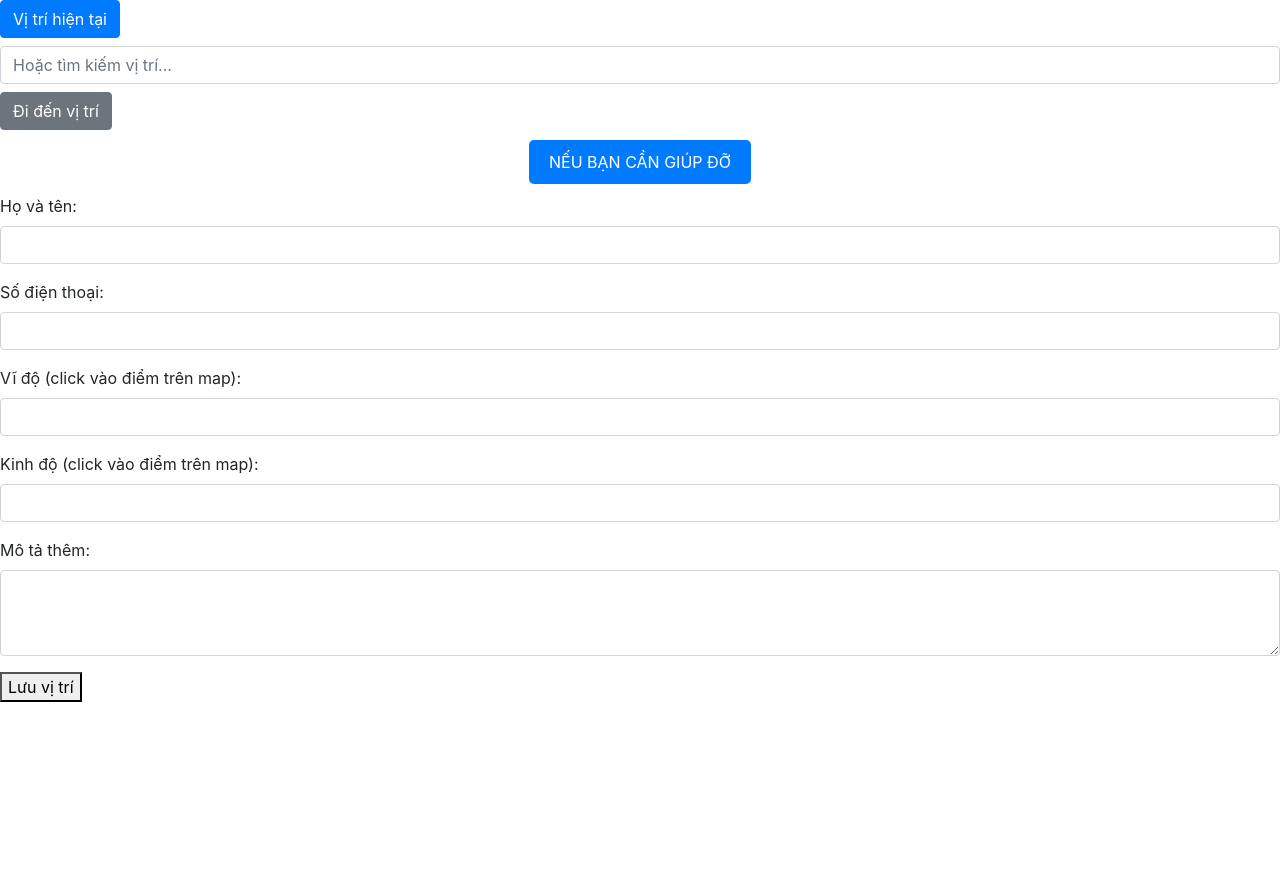
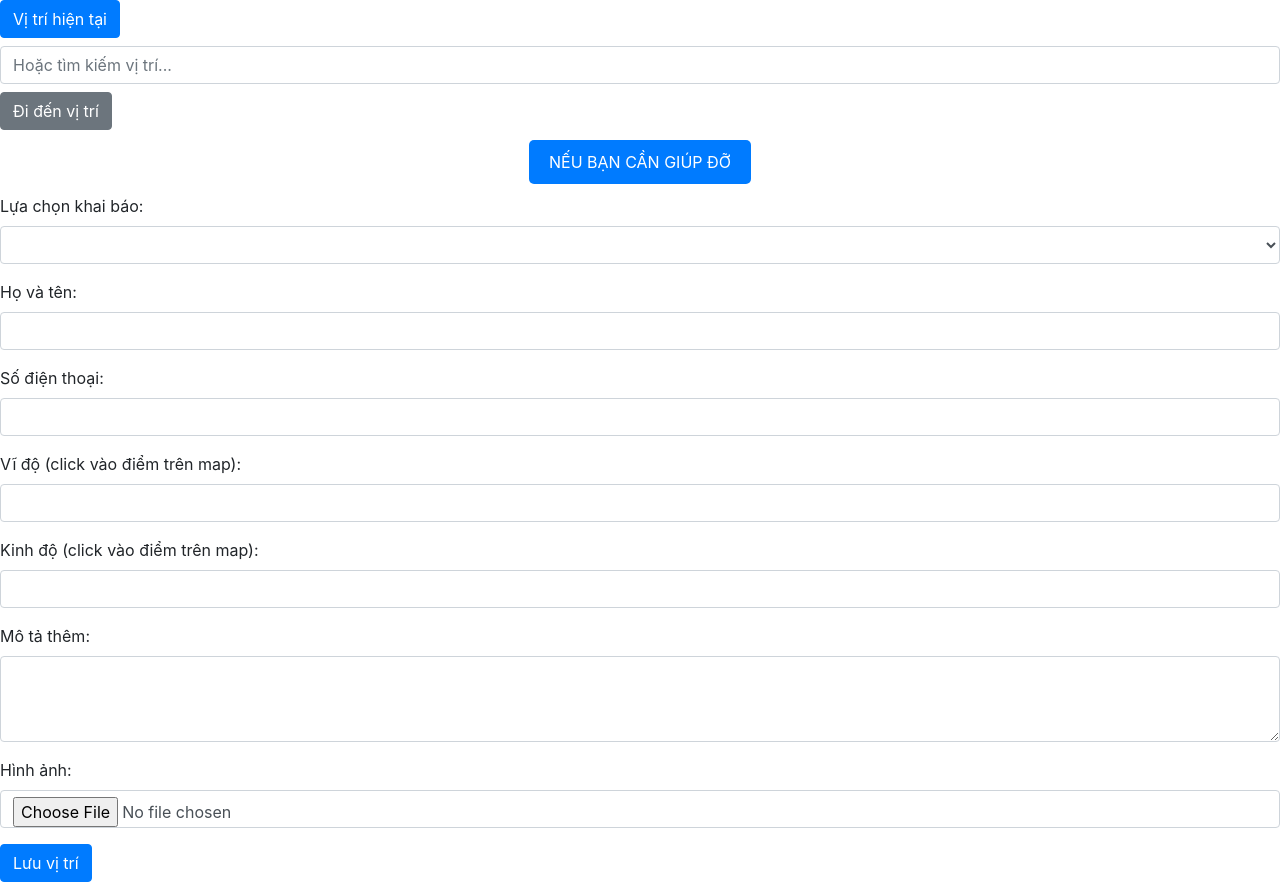
Before and after one commit to Thehuu/PythonWeb, a Django app: template map/templates/map/map.html in a window 1280 px wide. Shown: the part 30-912 px from the top of the page. Before the commit the page ends 732 px from the top, so only its background shows below. Run offline with Django 4.2, Linux system fonts and the light colour scheme; the template is opened without the code that fills it: values that come from a table or form of the project are taken from there, others are empty; data comes from the database, SQL or seed files in the repository; both versions use the stored data as it was after the commit; some libraries are stand-ins or nearby versions.

Commit message:
Chiều 14.12.2024

```diff
--- a/PythonWeb/settings.py
+++ b/PythonWeb/settings.py
@@ -150,8 +150,6 @@ STATIC_URL = '/static/'
 STATIC_ROOT = os.path.join(BASE_DIR, 'staticfiles')
 MEDIA_URL = '/media/'
 MEDIA_ROOT = os.path.join(BASE_DIR,'media')
-
-
 # Default primary key field type
 # https://docs.djangoproject.com/en/4.2/ref/settings/#default-auto-field
 
--- a/map/forms.py
+++ b/map/forms.py
@@ -1,25 +1,33 @@
 # tạo form cho người dùng nhập thông tin từ giao diện
 
 from django import forms
-
 from .models import ReliefLocation
-
 
 #tạo một ModelForm để người dùng có thể nhập thông tin và lưu vào cơ sở dữ liệu
 #ModelForm là một lớp con của forms nhằm tạo ra các form
 class ReliefPointForm(forms.ModelForm):
+    INCIDENT_CHOICES = [
+        ('traffic_accident', 'Tai nạn giao thông'),
+        ('drowning', 'Đuối nước'),
+        ('fire', 'Cháy'),
+        ('natural_disaster', 'Thiên tai'),
+    ]
+
+    incident_type = forms.ChoiceField(choices=INCIDENT_CHOICES, widget=forms.Select(attrs={'class': 'form-control'}), label='Lựa chọn khai báo')
+
 #class logic xử lý: Nếu muốn thêm các phương thức clean(), save().
     class Meta:
     #định nghĩa các thông tin cấu hình quan trọng cho form
     #Meta thể hiện rằng lớp này quản lý "metadata" của form
         model = ReliefLocation # Chỉ định form sẽ tuân theo model ReliefLocation
-        fields = ['name', 'mobile','latitude', 'longitude', 'description',]# Chỉ định các trường hiển thị trong form
+        fields = ['incident_type', 'name', 'mobile','latitude', 'longitude', 'description', 'image']# Chỉ định các trường hiển thị trong form
         labels = {
             'name': 'Họ và tên',  # Đổi nhãn cho trường name
             'mobile':'Số điện thoại',
             'latitude': 'Vĩ độ (click vào điểm trên map)',
             'longitude': 'Kinh độ (click vào điểm trên map)',
             'description': 'Mô tả thêm',
+            'image': 'Hình ảnh',
         }
 
         widgets = {
@@ -28,4 +36,5 @@ class ReliefPointForm(forms.ModelForm):
             'latitude': forms.NumberInput(attrs={'class': 'form-control'}),
             'longitude': forms.NumberInput(attrs={'class': 'form-control'}),
             'description': forms.Textarea(attrs={'class': 'form-control', 'rows': 3}),
+            'image': forms.ClearableFileInput(attrs={'class': 'form-control'}),
         }
--- a/map/models.py
+++ b/map/models.py
@@ -5,11 +5,15 @@ from django.db import models
 class ReliefLocation(models.Model):
     #CharField: Dùng cho chuỗi ngắn, bắt buộc phải cung cấp max_length
     #TextField: Dùng cho chuỗi dài, không yêu cầu max_length.
-    name = models.CharField(max_length=255)  # Tên vị trí cứu trợ
-    mobile=models.IntegerField(null=True, blank=True)
-    latitude = models.DecimalField(max_digits=13, decimal_places=6)  # Vĩ độ, lưu trữ tối đa 9 chữ số với 6 số sau dấu ,
-    longitude = models.DecimalField(max_digits=13, decimal_places=6)  # Kinh độ
-    description = models.TextField(blank=True)  # Mô tả thêm về vị trí
+    name = models.CharField(max_length=100)  # Tên vị trí cứu trợ
+    mobile = models.CharField(max_length=15,null=True, blank=True)  # Số điện thoại liên hệ
+    latitude = models.FloatField()  # Vĩ độ, lưu trữ tối đa 9 chữ số với 6 số sau dấu ,
+    longitude = models.FloatField()  # Kinh độ
+    description = models.TextField()  # Mô tả thêm về vị trí cứu trợ
+
+    # Thêm trường image
+    image = models.ImageField(upload_to='images/', null=True, blank=True)
+
     created_at = models.DateTimeField(auto_now_add=True)  # Thời gian tạo
 
     STATUS_CHOICES = [
--- a/map/templates/map/map.html
+++ b/map/templates/map/map.html
@@ -2,16 +2,23 @@
 <!DOCTYPE html>
 <html lang="en">
   <head>
-    <meta charset="UTF-8">
-    <meta name="viewport" content="width=device-width, initial-scale=1.0">
+    <meta charset="UTF-8" />
+    <meta name="viewport" content="width=device-width, initial-scale=1.0" />
     <title>Map</title>
 
     <!-- Bootstrap CSS -->
-    <link rel="stylesheet" href="https://stackpath.bootstrapcdn.com/bootstrap/4.5.2/css/bootstrap.min.css">
-    <link rel="stylesheet" href="{% static 'css/styles.css' %}">
+    <link
+      rel="stylesheet"
+      href="https://stackpath.bootstrapcdn.com/bootstrap/4.5.2/css/bootstrap.min.css"
+    />
+    <link rel="stylesheet" href="{% static 'css/styles.css' %}" />
 
     <!-- Google Maps API -->
-    <script loading=async defer src="https://maps.googleapis.com/maps/api/js?key=AIzaSyB70gmFRPkKiVCMMyi1gwz19_GtHhywyE0&libraries=places"></script>
+    <script
+      loading="async"
+      defer
+      src="https://maps.googleapis.com/maps/api/js?key=AIzaSyB70gmFRPkKiVCMMyi1gwz19_GtHhywyE0&libraries=places"
+    ></script>
 
     <style>
       .toggle-button {
@@ -183,7 +190,7 @@
     </script>
   </head>
   <body onload="initMap()">
-    <nav class="navbar navbar-expand-lg navbar-dark" style="height:30px;">
+    <nav class="navbar navbar-expand-lg navbar-dark" style="height: 30px">
       <a class="navbar-brand" href="#">Map</a>
       <div class="collapse navbar-collapse">
         <ul class="navbar-nav">
@@ -197,17 +204,71 @@
     <div class="container-map">
       <div class="map-container">
         <div id="map"></div>
-            <button class="btn btn-primary" type="button" onclick="getCurrentLocation()">Vị trí hiện tại</button>
-            <input id="searchInput" type="text" class="form-control mt-2" placeholder="Hoặc tìm kiếm vị trí...">
-            <button class="btn btn-secondary mt-2" type="button" onclick="goToLocation()">Đi đến vị trí</button>
-            <button class="toggle-button" id="toggle-form-btn" style="top: 2px !important;">NẾU BẠN CẦN GIÚP ĐỠ</button>
+        <button
+          class="btn btn-primary"
+          type="button"
+          onclick="getCurrentLocation()"
+        >
+          Vị trí hiện tại
+        </button>
+        <input
+          id="searchInput"
+          type="text"
+          class="form-control mt-2"
+          placeholder="Hoặc tìm kiếm vị trí..."
+        />
+        <button
+          class="btn btn-secondary mt-2"
+          type="button"
+          onclick="goToLocation()"
+        >
+          Đi đến vị trí
+        </button>
+        <button
+          class="toggle-button"
+          id="toggle-form-btn"
+          style="top: 2px !important"
+        >
+          NẾU BẠN CẦN GIÚP ĐỠ
+        </button>
       </div>
       <div class="form-container" id="form-container">
-            <form method="post" action="{% url 'save_location' %}">
+        <form
+          method="post"
+          action="{% url 'save_location' %}"
+          enctype="multipart/form-data"
+        >
           {% csrf_token %}
-                {{ form.as_p }}
-                <button type="submit">Lưu vị trí</button>
+          <div class="form-group">
+            {{ form.incident_type.label_tag }} {{ form.incident_type }}
+          </div>
+          <div class="form-group">
+            {{ form.name.label_tag }} {{ form.name }}
+          </div>
+          <div class="form-group">
+            {{ form.mobile.label_tag }} {{ form.mobile }}
+          </div>
+          <div class="form-group">
+            {{ form.latitude.label_tag }} {{ form.latitude }}
+          </div>
+          <div class="form-group">
+            {{ form.longitude.label_tag }} {{ form.longitude }}
+          </div>
+          <div class="form-group">
+            {{ form.description.label_tag }} {{ form.description }}
+          </div>
+          <div class="form-group">
+            {{ form.image.label_tag }} {{ form.image }}
+          </div>
+          <button type="submit" class="btn btn-primary">Lưu vị trí</button>
         </form>
+        <script>
+          document.addEventListener("DOMContentLoaded", function () {
+            document.querySelector(
+              'select[name="incident_type"]'
+            ).selectedIndex = -1;
+          });
+        </script>
       </div>
     </div>
   </body>
```
Also changed, not shown: db.sqlite3, map/migrations/0006_relieflocation_image_and_more.py (added). Lines whose indentation alone changed are shown as unchanged.
